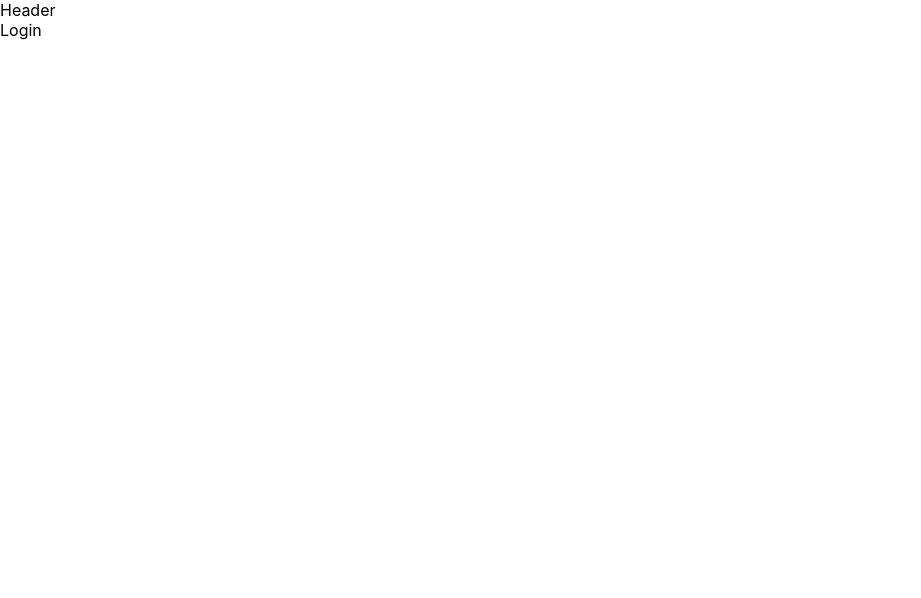
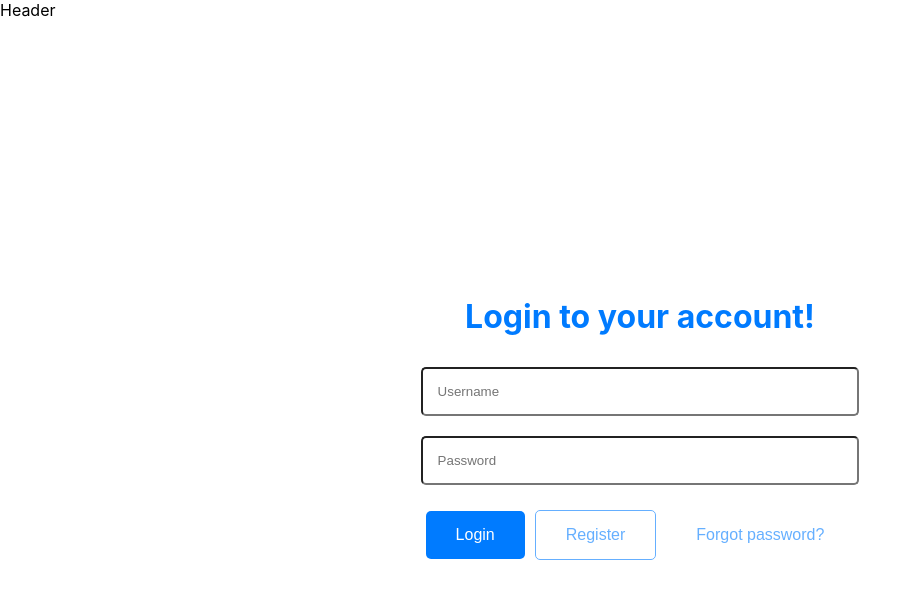
Before and after one commit to SoroushGhodrat/messenger-app, a React (Create React App) app: page / in a window 1280 px wide. Shown: the top 598 px of the page, without its empty margins (0-921 px from the left). Built offline with nearby package versions, Linux system fonts and the light colour scheme.

Commit message:
Add Login page and helper function

```diff
--- a/src/pages/Login/Login.page.tsx
+++ b/src/pages/Login/Login.page.tsx
@@ -1,8 +1,131 @@
-import React from "react";
+import React, { useState } from "react";
 import styles from "./LoginPage.module.css";
+import Button from "../../components/UI/Button/StyledButton";
+import Alert from "../../components/UI/Alert/StyledAlert";
+import { useNavigate } from "react-router-dom";
+import { User } from "../../types/types";
+import { stringNormalizer } from "../../utility/helper";
+import { v4 as uuidv4 } from "uuid";
 
-const Login = () => {
-  return <div>Login</div>;
+type Error = {
+  usernameError: string | null;
+  passwordError: string | null;
+};
+
+const initialErrorValue: Error = {
+  usernameError: null,
+  passwordError: null,
+};
+
+const Login: React.FC = () => {
+  const [username, setUsername] = useState<string>("");
+  const [password, setPassword] = useState<string | null>(null);
+  const [error, setError] = useState<Error>(initialErrorValue);
+
+  const navigate = useNavigate();
+
+  const handleLogin = (e: React.FormEvent) => {
+    e.preventDefault();
+
+    let hasError = false;
+    const newError = { ...initialErrorValue };
+
+    if (!username) {
+      newError.usernameError = "Username cannot be empty";
+      hasError = true;
+    }
+
+    if (!password) {
+      newError.passwordError = "Password cannot be empty";
+      hasError = true;
+    }
+
+    setError(newError);
+
+    if (!hasError) {
+      const user: User = {
+        name: username,
+        isLoggedIn: true,
+        id: uuidv4(),
+        status: "online",
+      };
+      localStorage.setItem("user", JSON.stringify(user));
+      resetForm();
+      navigate("/chat");
+    }
+  };
+
+  const handleUsername = (e: React.ChangeEvent<HTMLInputElement>) => {
+    e.preventDefault();
+    const username = stringNormalizer(e.target.value);
+    setUsername(username);
+  };
+
+  const handlePassword = (e: React.ChangeEvent<HTMLInputElement>) => {
+    e.preventDefault();
+    const password = e.target.value.trim();
+    setPassword(password);
+  };
+
+  // Function to reset the form fields and error state
+  const resetForm = () => {
+    setUsername("");
+    setPassword(null);
+    setError(initialErrorValue);
+  };
+
+  return (
+    <div className={styles["login-container"]}>
+      <form action="" className={styles["login-from"]}>
+        <h1 className={styles["login-form-title"]}>Login to your account!</h1>
+
+        <fieldset className={styles["inputs"]}>
+          <input
+            required
+            type="text"
+            autoComplete="username"
+            placeholder="Username"
+            id="username"
+            onChange={handleUsername}
+          />
+          {/* Display error message for username if any */}
+          {error.usernameError && (
+            <Alert color="red">{error.usernameError}</Alert>
+          )}
+
+          <input
+            required
+            type="password"
+            autoComplete="current-password"
+            placeholder="Password"
+            id="password"
+            onChange={handlePassword}
+          />
+          {/* Display error message for password if any */}
+          {error.passwordError && (
+            <Alert color="red">{error.passwordError}</Alert>
+          )}
+        </fieldset>
+
+        <section>
+          <Button
+            variant="contained"
+            size="large"
+            text="center"
+            onClick={handleLogin}
+          >
+            Login
+          </Button>
+          <Button variant="outlined" size="large" text="center" disabled>
+            Register
+          </Button>
+          <Button variant="text" size="large" text="left" disabled>
+            Forgot password?
+          </Button>
+        </section>
+      </form>
+    </div>
+  );
 };
 
 export default Login;
--- a/src/pages/Login/LoginPage.module.css
+++ b/src/pages/Login/LoginPage.module.css
@@ -0,0 +1,40 @@
+.login-container {
+  display: flex;
+  justify-content: center;
+  align-items: center;
+  height: 100vh;
+  width: 100%;
+}
+
+.login-form {
+  display: flex;
+  flex-direction: column;
+  align-items: center;
+  justify-content: center;
+  height: 100vh;
+  width: 100%;
+}
+
+.inputs {
+  display: flex;
+  flex-direction: column;
+  align-items: center;
+  justify-content: center;
+  width: 100%;
+  border: none;
+  margin: 10px 0;
+  padding: 0;
+}
+
+.inputs input {
+  width: 100%;
+  padding: 15px;
+  margin: 10px 0;
+  box-sizing: border-box;
+  border-radius: 5px;
+}
+
+.login-form-title {
+  text-align: center;
+  color: #007bff;
+}
--- /dev/null
+++ b/src/utility/helper.ts
@@ -0,0 +1,3 @@
+export const stringNormalizer = (input: string) => {
+  return input.toLocaleLowerCase().trim();
+};
```
